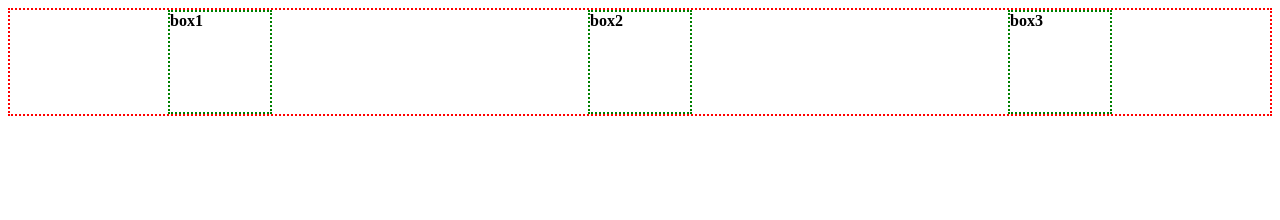
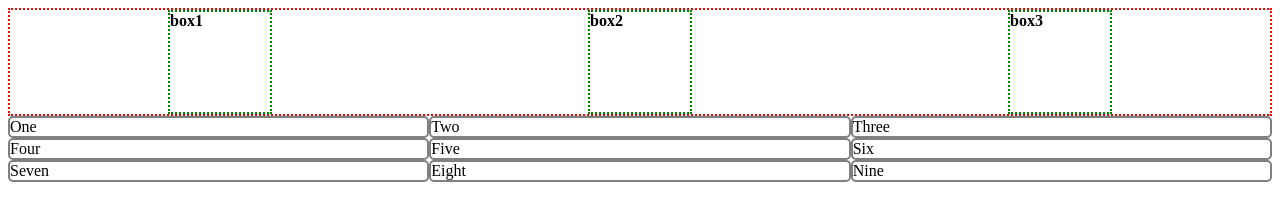
Before and after one commit to MD-Moniruzzaman-Arafat/Module-8, a plain HTML site: page index.html in a window 1280 px wide. Drawn offline with Linux system fonts and the light colour scheme.

Commit message:
css grid

```diff
--- a/css/style.css
+++ b/css/style.css
@@ -16,3 +16,13 @@
     height: 100px;
     font-weight: bold;
 }
+
+.wrapper {
+    display: grid;
+    grid-template-columns: repeat(3, 1fr);
+}
+
+.wrapper div {
+    border: 2px solid gray;
+    border-radius: 5px;
+}
--- a/index.html
+++ b/index.html
@@ -22,6 +22,17 @@
             box3
         </div>
     </div>
+    <div class="wrapper">
+        <div>One</div>
+        <div>Two</div>
+        <div>Three</div>
+        <div>Four</div>
+        <div>Five</div>
+        <div>Six</div>
+        <div>Seven</div>
+        <div>Eight</div>
+        <div>Nine</div>
+    </div>
 
 </body>
 
```
Also changed, not shown: note.txt.
